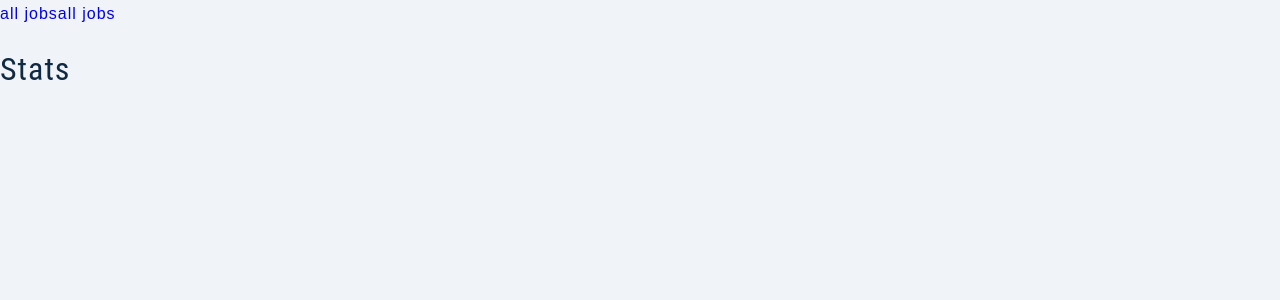
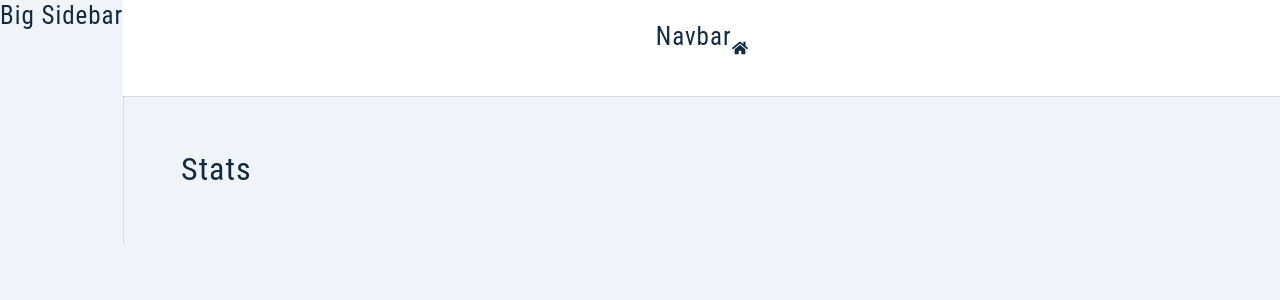
Before and after one commit to mnyef/MERN---Jobify, a React (Create React App) app in the folder client/: page / in a window 1280 px wide. Shown: the top 300 px of the page. Built offline with nearby package versions, Linux system fonts and the light colour scheme; sample sign-in values are in the browser's storage.

Commit message:
Shared Layout

```diff
--- a/client/package.json
+++ b/client/package.json
@@ -11,6 +11,7 @@
     "normalize.css": "^8.0.1",
     "react": "^18.2.0",
     "react-dom": "^18.2.0",
+    "react-icons": "^4.8.0",
     "react-router-dom": "^6.11.2",
     "react-scripts": "^5.0.1",
     "styled-components": "^5.3.10",
--- /dev/null
+++ b/client/src/components/BigSidebar.js
@@ -0,0 +1,10 @@
+import Wrapper from '../assets/wrappers/BigSidebar';
+
+const BigSidebar = () => {
+  return (
+    <Wrapper>
+      <h4>Big Sidebar</h4>
+    </Wrapper>
+  );
+};
+export default BigSidebar;
--- /dev/null
+++ b/client/src/components/Navbar.js
@@ -0,0 +1,12 @@
+import Wrapper from '../assets/wrappers/Navbar';
+import { FaHome } from 'react-icons/fa';
+
+const Navbar = () => {
+  return (
+    <Wrapper>
+      <h4>Navbar</h4>
+      <FaHome />
+    </Wrapper>
+  );
+};
+export default Navbar;
--- /dev/null
+++ b/client/src/components/SmallSidebar.js
@@ -0,0 +1,10 @@
+import Wrapper from '../assets/wrappers/SmallSidebar';
+
+const SmallSidebar = () => {
+  return (
+    <Wrapper>
+      <h4>Small Sidebar</h4>
+    </Wrapper>
+  );
+};
+export default SmallSidebar;
--- a/client/src/components/index.js
+++ b/client/src/components/index.js
@@ -1,5 +1,8 @@
 import Logo from '../components/Logo';
 import Alert from './Alert';
+import BigSidebar from './BigSidebar';
 import FormRow from './FormRow';
+import Navbar from './Navbar';
+import SmallSidebar from './SmallSidebar';
 
-export { Logo, FormRow, Alert };
+export { Logo, FormRow, Alert, Navbar, BigSidebar, SmallSidebar };
--- a/client/src/pages/dashboard/SharedLayout.js
+++ b/client/src/pages/dashboard/SharedLayout.js
@@ -1,15 +1,24 @@
-import { Outlet, Link } from 'react-router-dom';
+import { Outlet } from 'react-router-dom';
+import { Navbar, SmallSidebar, BigSidebar } from '../../components';
 import Wrapper from '../../assets/wrappers/SharedLayout';
 
 const SharedLayout = () => {
+  // const { user } = useAppContext();
   return (
-    <Wrapper>
-      <nav>
-        <Link to='all-jobs'>all jobs</Link>
-        <Link to='add-job'>all jobs</Link>
-      </nav>
-      <Outlet />
-    </Wrapper>
+    <>
+      <Wrapper>
+        <main className='dashboard'>
+          <SmallSidebar />
+          <BigSidebar />
+          <div>
+            <Navbar />
+            <div className='dashboard-page'>
+              <Outlet />
+            </div>
+          </div>
+        </main>
+      </Wrapper>
+    </>
   );
 };
 
```
Also changed, not shown: 1 other file (tests, documents, lock files or other folders).
